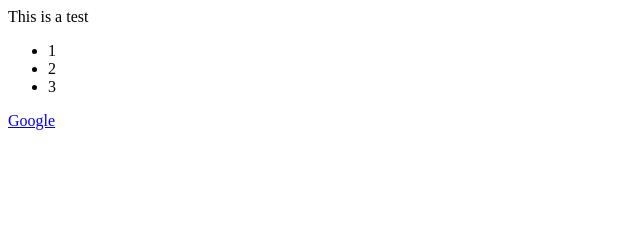
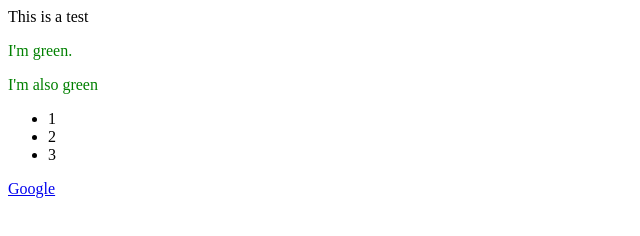
Before and after one commit to ndarrigo/internet-programming, a plain HTML site: page index.html in a window 1280 px wide. Shown: the whole page, without its empty margins (0-640 px from the left). Drawn offline with Linux system fonts and the light colour scheme.

Commit message:
Update index.html

```diff
--- a/index.html
+++ b/index.html
@@ -1,9 +1,12 @@
 <html>
   <head>
     <title>This is index page</title>
+    <link href="style.css" rel="stylesheet">
   </head>
   <body>
     <p>This is a test</p>
+    <p style="color:green">I'm green.</p>
+    <p style="color:green">I'm also green</p>
     <ul>
       <li>1</li>
       <li>2</li>
```
